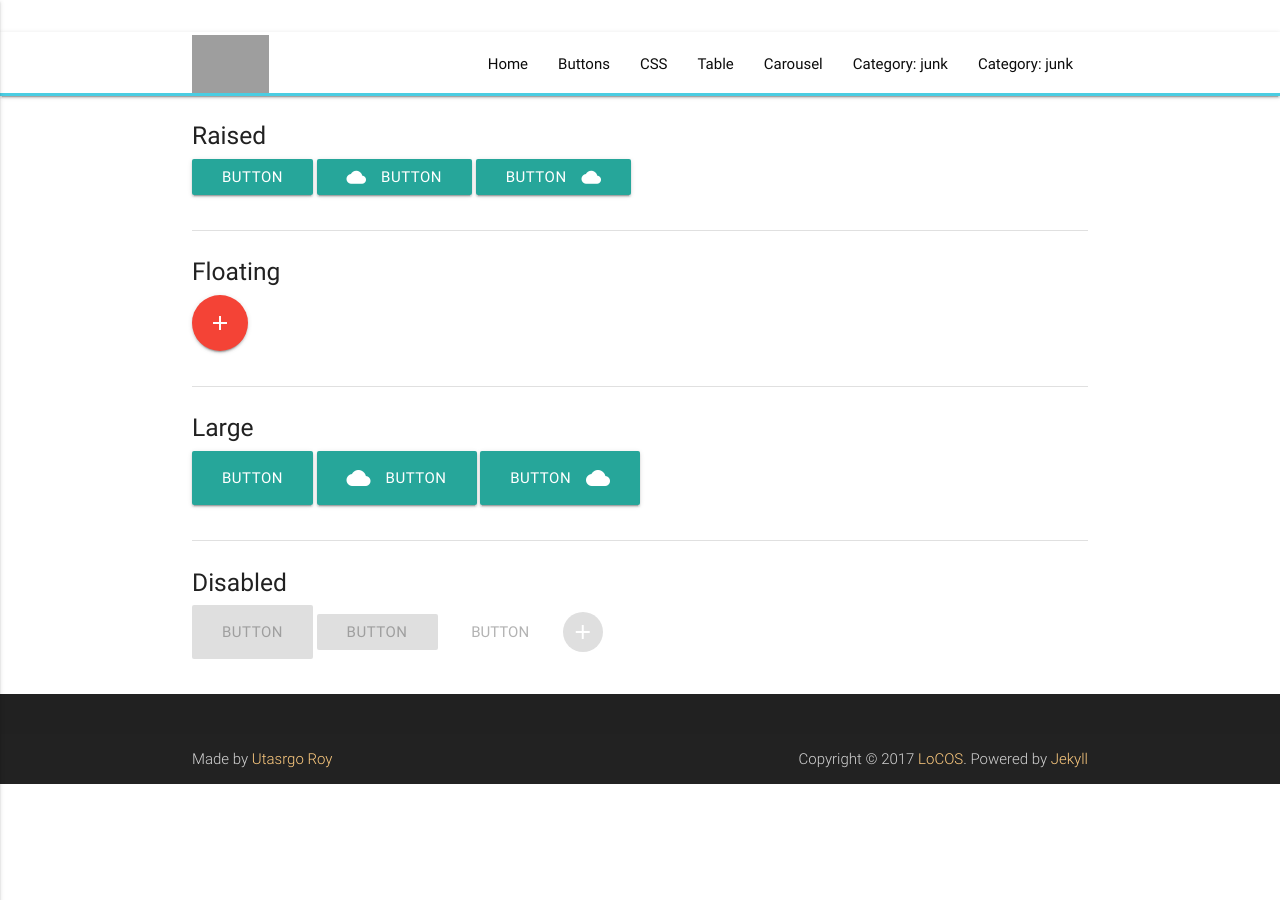
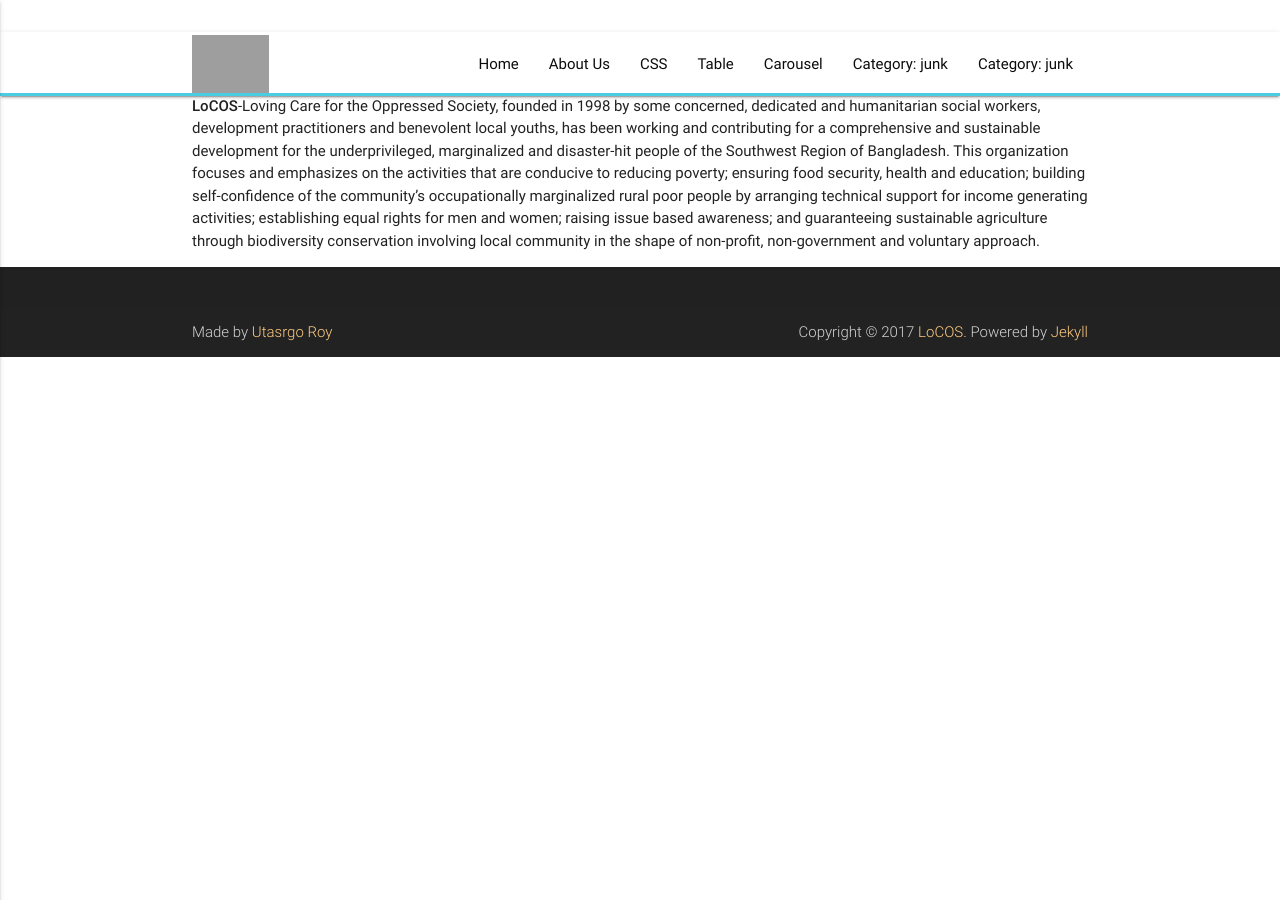
Before and after one commit to locosbd/locosbd.github.io, a Jekyll site: the page built from example1.md, in a window 1280 px wide. Built offline with Jekyll 4.4.1, drawn with Linux system fonts in a browser that asks for light colours; grey boxes are pictures that could not be loaded.

Commit message:
Updated Example1

```diff
--- a/example1.md
+++ b/example1.md
@@ -1,54 +1,9 @@
 ---
-title: Buttons
+title: About Us
 permalink: "/Buttoms/"
 layout: page
 ---
 
 <h1 class="page-title">{{ page.title | escape }}</h1>
 
-<div class="section">
-    <h5>Raised</h5>
-
-    <div class="row">
-          <div class="col s12">
-                <a class="waves-effect waves-light btn">button</a>
-                <a class="waves-effect waves-light btn"><i class="material-icons left">cloud</i>button</a>
-                <a class="waves-effect waves-light btn"><i class="material-icons right">cloud</i>button</a>
-          </div>
-    </div>
-</div>
-<div class="divider"></div>
-<div class="section">
-    <h5>Floating</h5>
-
-    <div class="row">
-            <div class="col s12">
-                <a class="btn-floating btn-large waves-effect waves-light red"><i class="material-icons">add</i></a>
-            </div>
-    </div>
-</div>
-<div class="divider"></div>
-<div class="section">
-    <h5>Large</h5>
-
-    <div class="row">
-          <div class="col s12">
-                <a class="waves-effect waves-light btn-large">Button</a>
-                <a class="waves-effect waves-light btn-large"><i class="material-icons left">cloud</i>button</a>
-                <a class="waves-effect waves-light btn-large"><i class="material-icons right">cloud</i>button</a>
-          </div>
-    </div>
-</div>
-<div class="divider"></div>
-<div class="section">
-    <h5>Disabled</h5>
-
-    <div class="row">
-        <div class="col s12">
-                <a class="btn-large disabled">Button</a>
-                <a class="btn disabled">Button</a>
-                <a class="btn-flat disabled">Button</a>
-                <a class="btn-floating disabled"><i class="material-icons">add</i></a>
-        </div>
-    </div>
-</div>
+**LoCOS**-Loving Care for the Oppressed Society, founded in 1998 by some concerned, dedicated and humanitarian social workers, development practitioners and benevolent local youths, has been working and contributing for a comprehensive and sustainable development for the underprivileged, marginalized and disaster-hit people of the Southwest Region of Bangladesh. This organization focuses and emphasizes on the activities that are conducive to reducing poverty; ensuring food security, health and education; building self-confidence of the community’s occupationally marginalized rural poor people by arranging technical support for income generating activities; establishing equal rights for men and women; raising issue based awareness; and guaranteeing sustainable agriculture through biodiversity conservation involving local community in the shape of non-profit, non-government and voluntary approach.
```
